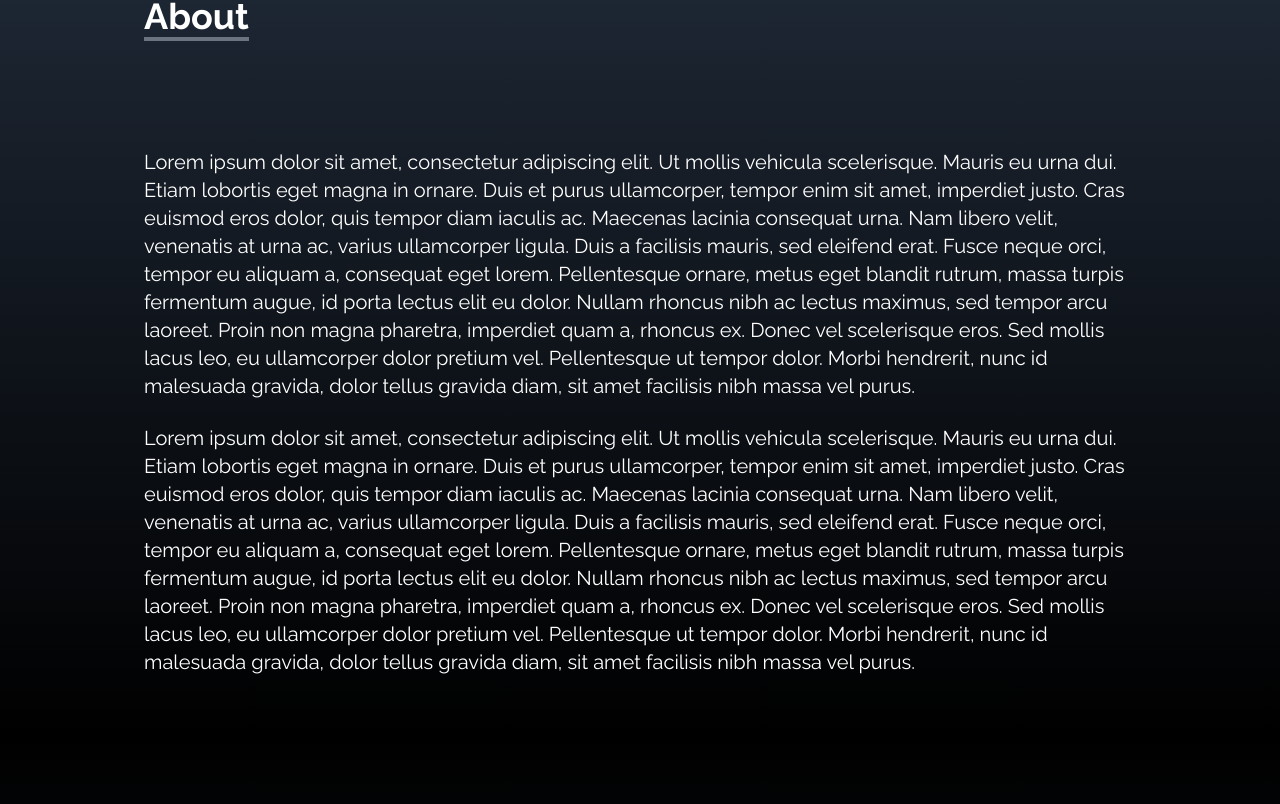
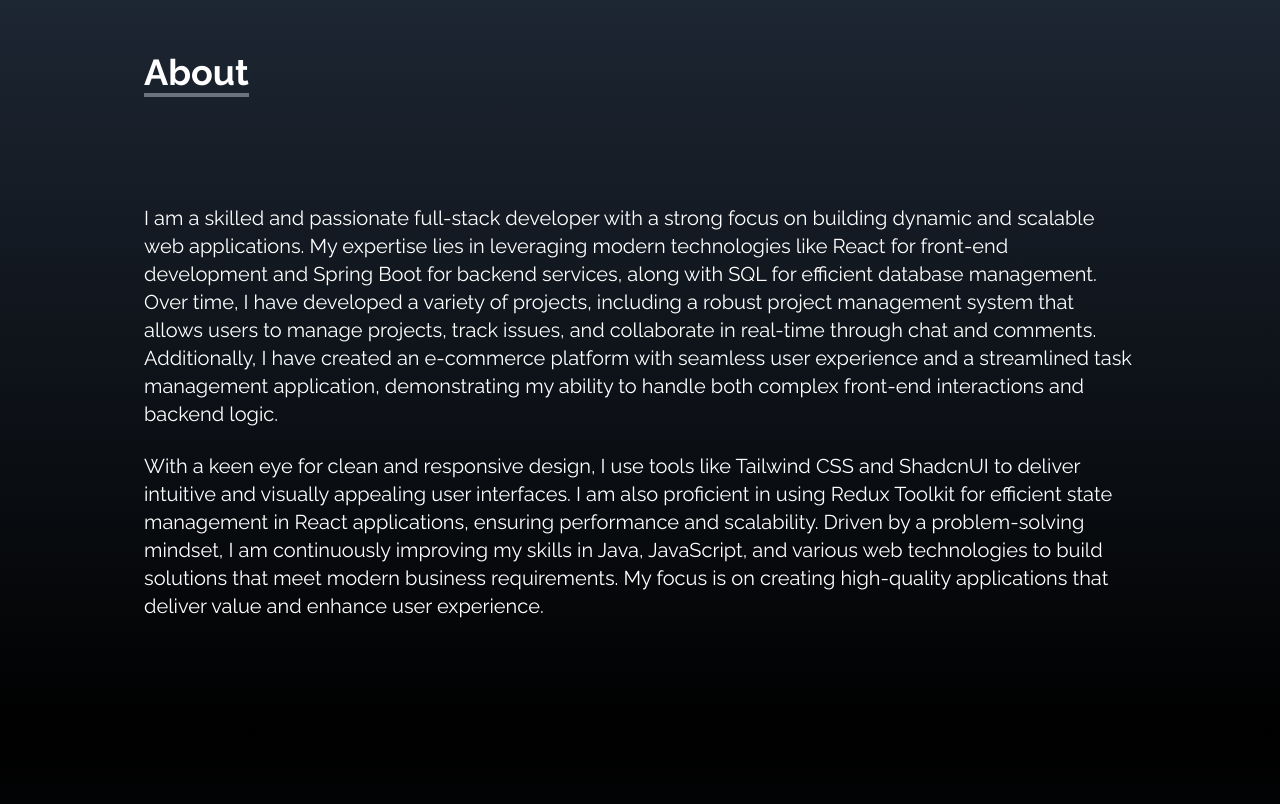
Before and after one commit to sambit45/Personal_Portfolo, a React (Create React App) app: page / in a window 1280 px wide. Shown: the part 864-1668 px from the top of the page. Built offline with nearby package versions, Linux system fonts and the light colour scheme.

Commit message:
changing some things to align

```diff
--- a/src/components/About.js
+++ b/src/components/About.js
@@ -1,23 +1,47 @@
-import React from 'react'
+import React from "react";
 
 function About() {
   return (
-    <div name="About" className='w-full h-screen bg-gradient-to-b from-gray-800 to-black text-white'>
-      <div className='max-w-screen-lg p-4 mx-auto flex flex-col justify-center w-full h-full'>
-        <div className='pb-8'>
-          <p className='text-4xl font-bold inline border-b-4 border-gray-500'> About </p>
+    <div
+      name="About"
+      className="w-full h-screen bg-gradient-to-b from-gray-800 to-black text-white"
+    >
+      <div className="max-w-screen-lg p-4 mx-auto flex flex-col justify-center w-full h-full">
+        <div className="pb-8">
+          <p className="text-4xl font-bold inline border-b-4 border-gray-500">
+            {" "}
+            About{" "}
+          </p>
         </div>
-        <p className='text-xl mt-20'>
-          Lorem ipsum dolor sit amet, consectetur adipiscing elit. Ut mollis vehicula scelerisque. Mauris eu urna dui. Etiam lobortis eget magna in ornare. Duis et purus ullamcorper, tempor enim sit amet, imperdiet justo. Cras euismod eros dolor, quis tempor diam iaculis ac. Maecenas lacinia consequat urna. Nam libero velit, venenatis at urna ac, varius ullamcorper ligula. Duis a facilisis mauris, sed eleifend erat. Fusce neque orci, tempor eu aliquam a, consequat eget lorem. Pellentesque ornare, metus eget blandit rutrum, massa turpis fermentum augue, id porta lectus elit eu dolor. Nullam rhoncus nibh ac lectus maximus, sed tempor arcu laoreet. Proin non magna pharetra, imperdiet quam a, rhoncus ex. Donec vel scelerisque eros. Sed mollis lacus leo, eu ullamcorper dolor pretium vel. Pellentesque ut tempor dolor. Morbi hendrerit, nunc id malesuada gravida, dolor tellus gravida diam, sit amet facilisis nibh massa vel purus.
+        <p className="text-xl mt-20">
+          I am a skilled and passionate full-stack developer with a strong focus
+          on building dynamic and scalable web applications. My expertise lies
+          in leveraging modern technologies like React for front-end development
+          and Spring Boot for backend services, along with SQL for efficient
+          database management. Over time, I have developed a variety of
+          projects, including a robust project management system that allows
+          users to manage projects, track issues, and collaborate in real-time
+          through chat and comments. Additionally, I have created an e-commerce
+          platform with seamless user experience and a streamlined task
+          management application, demonstrating my ability to handle both
+          complex front-end interactions and backend logic.
         </p>
-        <br/>
+        <br />
 
-        <p className='text-xl'>
-            Lorem ipsum dolor sit amet, consectetur adipiscing elit. Ut mollis vehicula scelerisque. Mauris eu urna dui. Etiam lobortis eget magna in ornare. Duis et purus ullamcorper, tempor enim sit amet, imperdiet justo. Cras euismod eros dolor, quis tempor diam iaculis ac. Maecenas lacinia consequat urna. Nam libero velit, venenatis at urna ac, varius ullamcorper ligula. Duis a facilisis mauris, sed eleifend erat. Fusce neque orci, tempor eu aliquam a, consequat eget lorem. Pellentesque ornare, metus eget blandit rutrum, massa turpis fermentum augue, id porta lectus elit eu dolor. Nullam rhoncus nibh ac lectus maximus, sed tempor arcu laoreet. Proin non magna pharetra, imperdiet quam a, rhoncus ex. Donec vel scelerisque eros. Sed mollis lacus leo, eu ullamcorper dolor pretium vel. Pellentesque ut tempor dolor. Morbi hendrerit, nunc id malesuada gravida, dolor tellus gravida diam, sit amet facilisis nibh massa vel purus.
+        <p className="text-xl">
+          With a keen eye for clean and responsive design, I use tools like
+          Tailwind CSS and ShadcnUI to deliver intuitive and visually appealing
+          user interfaces. I am also proficient in using Redux Toolkit for
+          efficient state management in React applications, ensuring performance
+          and scalability. Driven by a problem-solving mindset, I am
+          continuously improving my skills in Java, JavaScript, and various web
+          technologies to build solutions that meet modern business
+          requirements. My focus is on creating high-quality applications that
+          deliver value and enhance user experience.
         </p>
       </div>
     </div>
-  )
+  );
 }
 
-export default About
+export default About;
--- a/src/index.js
+++ b/src/index.js
@@ -5,7 +5,5 @@ import App from './App';
 
 const root = ReactDOM.createRoot(document.getElementById('root'));
 root.render(
-  <React.StrictMode>
     <App />
-  </React.StrictMode>
 );
```
Also changed, not shown: 1 other file (tests, documents, lock files or other folders).
